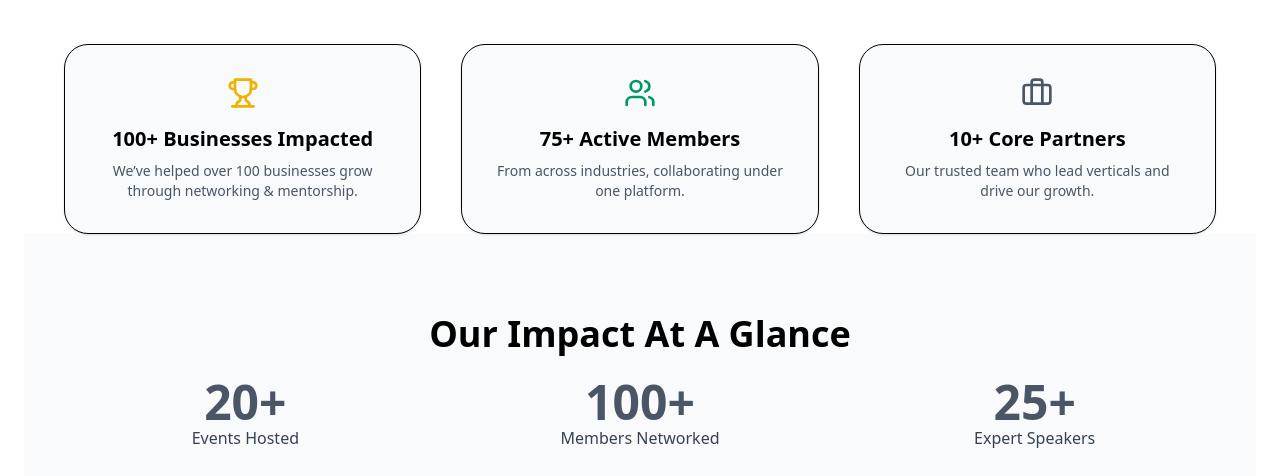
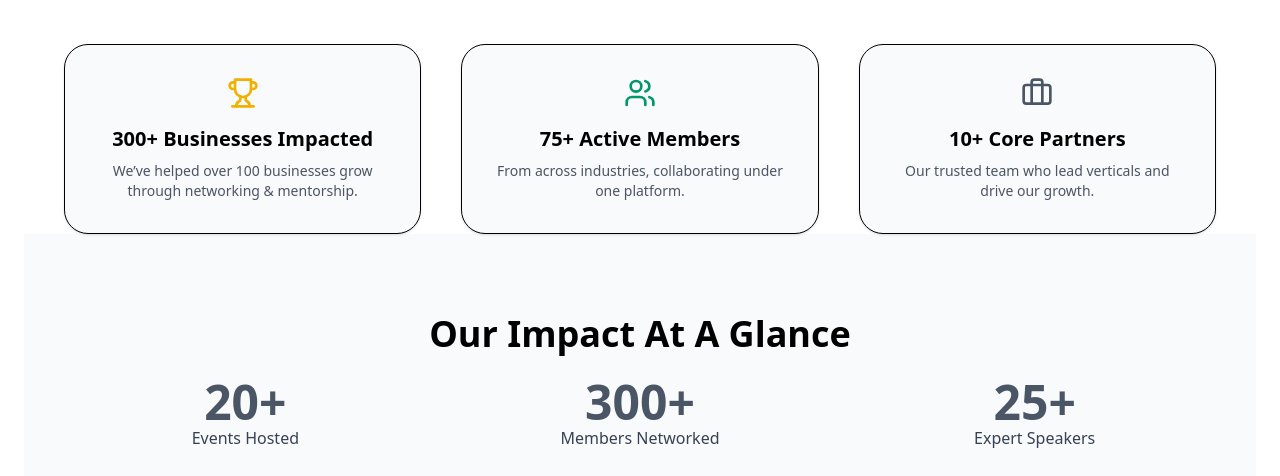
Before and after one commit to imhimanshujain/bogjaipur, a Next.js app: page /about in a window 1280 px wide. Shown: the part 980-1456 px from the top of the page. Built offline with nearby package versions, Linux system fonts and the light colour scheme.

Commit message:
data change

```diff
--- a/app/about/page.tsx
+++ b/app/about/page.tsx
@@ -10,7 +10,7 @@ import { ChevronRight, ArrowRight } from 'lucide-react'
 const impact = [
   {
     icon: <Trophy className="w-8 h-8 text-yellow-500" />,
-    title: '100+ Businesses Impacted',
+    title: '300+ Businesses Impacted',
     desc: 'We’ve helped over 100 businesses grow through networking & mentorship.'
   },
   {
@@ -90,7 +90,7 @@ export default function AboutUs() {
               <p className="text-gray-700">Events Hosted</p>
             </div>
             <div>
-              <p className="text-5xl font-bold text-gray-600">100+</p>
+              <p className="text-5xl font-bold text-gray-600">300+</p>
               <p className="text-gray-700">Members Networked</p>
             </div>
             <div>
--- a/app/contact/page.tsx
+++ b/app/contact/page.tsx
@@ -94,7 +94,7 @@ export default function ContactPage() {
               <p className="text-gray-700">Events Hosted</p>
             </div>
             <div>
-              <p className="text-5xl font-bold text-gray-600">100+</p>
+              <p className="text-5xl font-bold text-gray-600">300+</p>
               <p className="text-gray-700">Members Networked</p>
             </div>
             <div>
--- a/app/news/page.tsx
+++ b/app/news/page.tsx
@@ -119,7 +119,7 @@ export default function NewsPage() {
               <p className="text-gray-700">Events Hosted</p>
             </div>
             <div>
-              <p className="text-5xl font-bold text-gray-600">100+</p>
+              <p className="text-5xl font-bold text-gray-600">300+</p>
               <p className="text-gray-700">Members Networked</p>
             </div>
             <div>
--- a/app/services/page.tsx
+++ b/app/services/page.tsx
@@ -122,7 +122,7 @@ export default function ServicesPage() {
               <p className="text-gray-700">Events Hosted</p>
             </div>
             <div>
-              <p className="text-5xl font-bold text-gray-600">100+</p>
+              <p className="text-5xl font-bold text-gray-600">300+</p>
               <p className="text-gray-700">Members Networked</p>
             </div>
             <div>
--- a/app/team/page.tsx
+++ b/app/team/page.tsx
@@ -164,7 +164,7 @@ export default function TeamPage() {
               <p className="text-gray-700">Events Hosted</p>
             </div>
             <div>
-              <p className="text-5xl font-bold text-gray-600">100+</p>
+              <p className="text-5xl font-bold text-gray-600">300+</p>
               <p className="text-gray-700">Members Networked</p>
             </div>
             <div>
```
